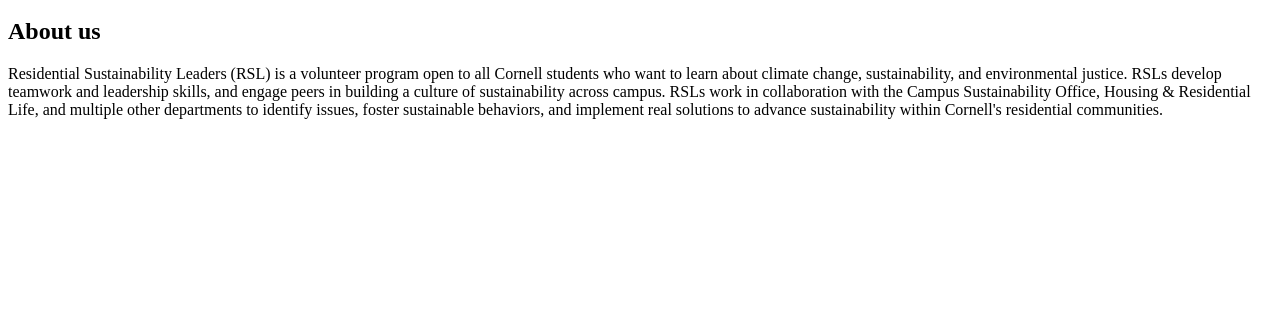
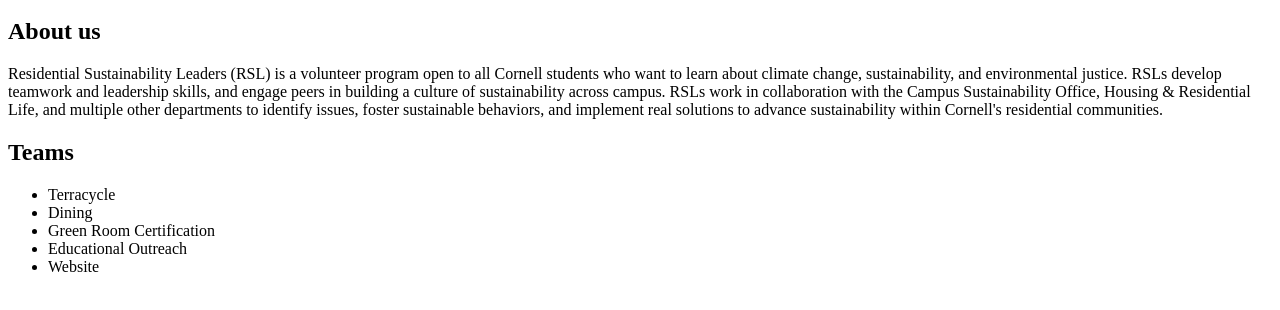
Before and after one commit to H-Cindy/RSLs-Website, a plain HTML site: page index.html in a window 1280 px wide. Shown: the part 118-428 px from the top of the page. Drawn offline with Linux system fonts and the light colour scheme.

Commit message:
home page edits

```diff
--- a/index.html
+++ b/index.html
@@ -24,8 +24,23 @@
     <main>
 
         <h2>About us</h2>
+        <p>Residential Sustainability Leaders (RSL) is a volunteer program open to all Cornell students who want to learn about climate change, sustainability, and environmental justice. RSLs develop teamwork and leadership skills, and engage peers in building a culture of sustainability across campus. RSLs work in collaboration with the Campus Sustainability Office, Housing & Residential Life, and multiple other departments to identify issues, foster sustainable behaviors, and implement real solutions to advance sustainability within Cornell's residential communities.</p>
 
-        <p>Residential Sustainability Leaders (RSL) is a volunteer program open to all Cornell students who want to learn about climate change, sustainability, and environmental justice. RSLs develop teamwork and leadership skills, and engage peers in building a culture of sustainability across campus. RSLs work in collaboration with the Campus Sustainability Office, Housing & Residential Life, and multiple other departments to identify issues, foster sustainable behaviors, and implement real solutions to advance sustainability within Cornell's residential communities.		</p>
+		<h2>Teams</h2>
+		<ul>
+			<li>Terracycle</li>
+			<li>Dining</li>
+			<li>Green Room Certification</li>
+			<li>Educational Outreach</li>
+			<!-- <li>Cornell Reuse and Repair Network</li> -->
+			<li>Website</li>
+		</ul>
+
+		<!-- <h2>Past Projects</h2>
+			<ul>
+				<li>Reusable Takeout Containers</li>
+				<li>Pumpkin Composting</li>
+			</ul> -->
 
     </main>
 </body>
```
